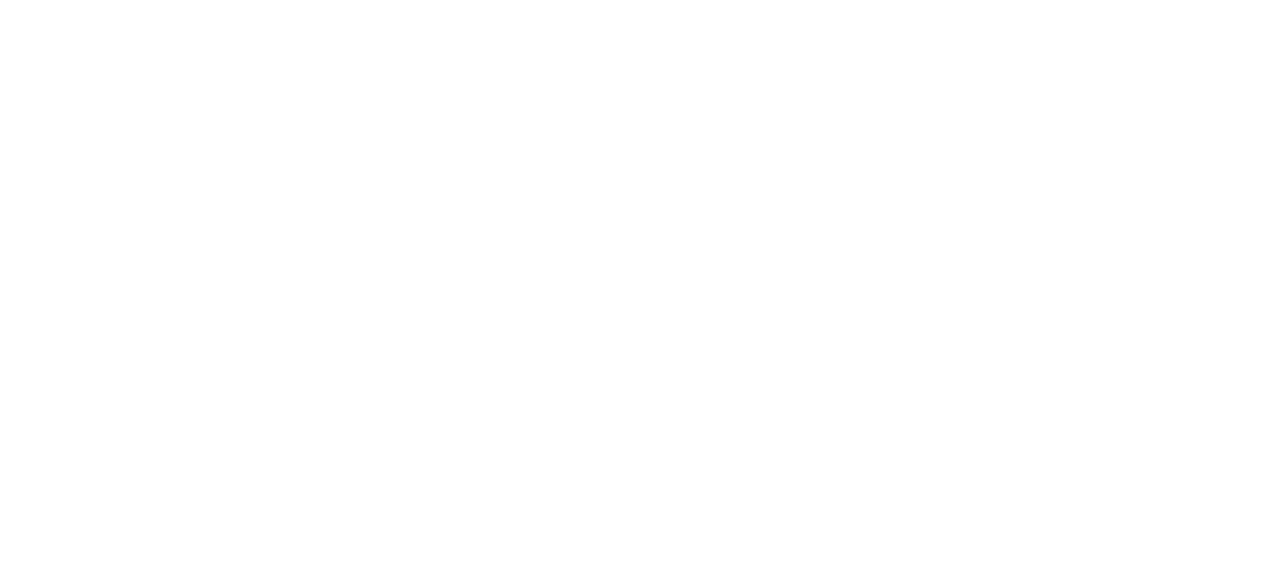
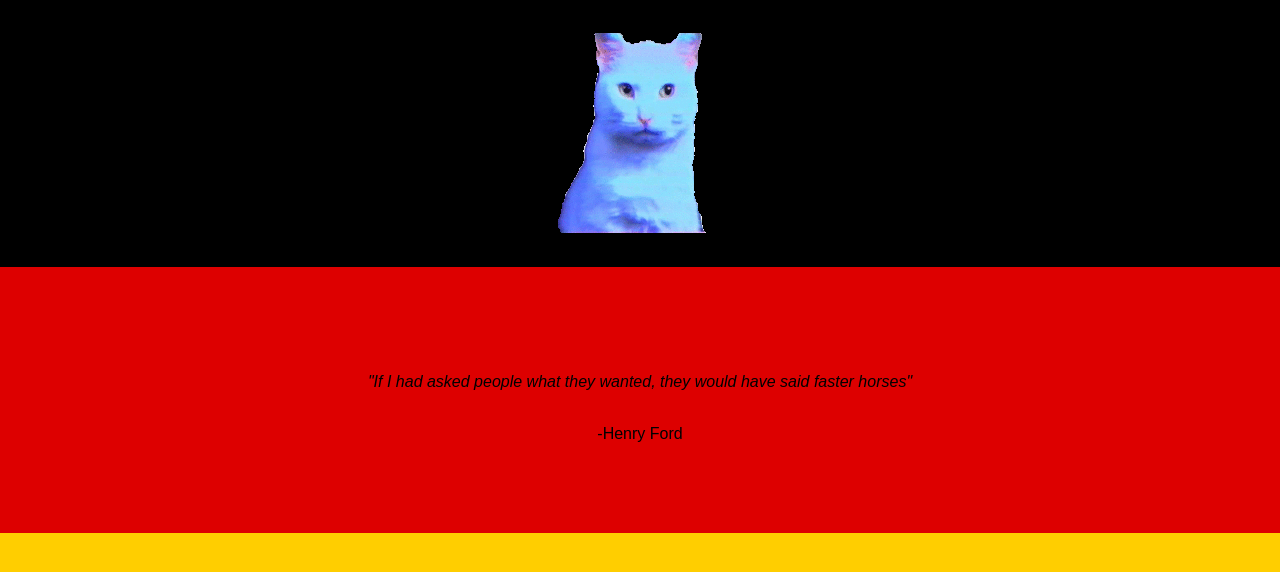
Before and after one commit to chrise0018/react-static-components-lab, a React (Create React App) app: page / in a window 1280 px wide. Shown: the top 572 px of the page. Built offline with nearby package versions, Linux system fonts and the light colour scheme; the HTML template or start-up script is replaced by a standard one.

Commit message:
new solution matching master

```diff
--- a/src/App.js
+++ b/src/App.js
@@ -8,6 +8,9 @@
     // your code in the return statement below!
     return (
       <div className="App">
+        <CatComponent />
+        <FordQuoteComponent />
+        <MouseComponent />
       </div>
     );
   }
```
